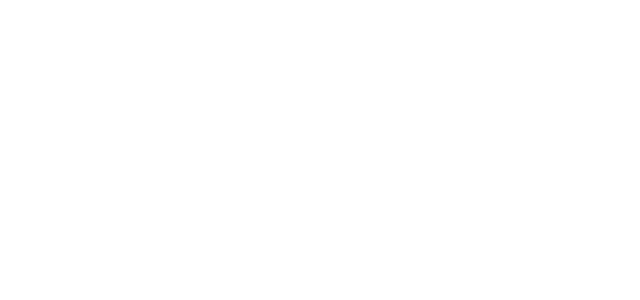
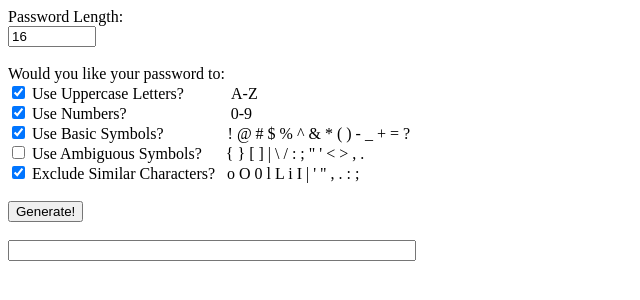
Before and after one commit to tpr0p/randpassgen, a plain HTML site: page index.html in a window 1280 px wide. Shown: the whole page, without its empty margins (0-640 px from the left). Drawn offline with Linux system fonts and the light colour scheme.

Commit message:
finished logic, program works as intended

```diff
--- a/generatePassword.js
+++ b/generatePassword.js
@@ -23,24 +23,15 @@ function characterCategory(charCodes, similarCharacterCodes){
 }
 
 //MARK: Character Lists
-
-/*
-lowercase alphabet: 97...122
-uppercase alphabet: 65...90
-numbers (0->9): 48...57
-basic symbols: 33,64,35,36,37,94,38,42,40,41,45,95,43,61,63
-b symbols: !@#$%^&*()-_+=?
-amgbiguous symbols: 123,124,91,93,124,92,47,58,59,34,39,60,62,44,46
-a symbols: {}[]|\/:;"'<>,.
-similar characters: 111,79,48,108,76,105,73,39,34,124,44,46,58,59
-s chars: oO0lLiI'"|,.:;
-*/
-
 const lowercaseCodes = [97,98,99,100,101,102,103,104,105,106,107,108,109,110,111,112,113,114,115,116,117,118,119,120,121,122];
 const uppercaseCodes = [65,66,67,68,69,70,71,72,73,74,75,76,77,78,79,80,81,82,83,84,85,86,87,88,89,90];
+//0 -> 9
 const numberCodes = [48,49,50,51,52,53,54,55,56,57];
+//basic symbols: !@#$%^&*()-_+=?
 const basicSymbolCodes = [33, 64, 35, 36, 37, 94, 38, 42, 40, 41, 45, 95, 43, 61, 63];
+//ambiguous symbols: {}[]|\/:;"'<>,.
 const ambiguousSymbolCodes = [123, 125, 91, 93, 124, 92, 47, 58, 59, 34, 39, 60, 62, 44, 46];
+//similar characters: oO0lLiI'"|,.:;
 const similarCharacterCodes = [111, 79, 48, 108, 76, 105, 73, 39, 34, 124, 44, 46, 58, 59];
 
 var lowercase = new characterCategory(lowercaseCodes, similarCharacterCodes);
@@ -51,11 +42,19 @@ var ambiguousSymbols = new characterCategory(ambiguousSymbolCodes, similarCharac
 
 //MARK: Password Generation
 function generatePassword(passwordLength, uppercaseEnabled, numbersEnabled, basicSymbolsEnabled, ambiguousSymbolsEnabled, excludeSimilarCharacters) {
+
+    //reset characterCategory counts
+    lowercase.count = 0;
+    uppercase.count = 0;
+    numbers.count = 0;
+    basicSymbols.count = 0;
+    ambiguousSymbols.count = 0;
+
     //enabledCategories holds all characterCategories that may contribute candidates to the password
     var enabledCategories = [];
     //holds the characters that compose the password
     var password = [];
-    //
+    // the elements of password converted from charCode to String
     var passwordString = "";
 
     //determine which character code arrays to use; 'candidates' are the character codes that may be contributed to the password
@@ -118,17 +117,13 @@ function generatePassword(passwordLength, uppercaseEnabled, numbersEnabled, basi
         }
     }
 
-    //shuffle "passwords" via
+    //shuffle "password"
     var currentIndex = password.length, temporaryValue, randomIndex;
 
-    // While there remain elements to shuffle...
     while (0 !== currentIndex) {
-
-        // Pick a remaining element...
+        //pick an element (descending order from end of the array) and swap it with another element--that is "randomly" chosen
         randomIndex = Math.floor(Math.random() * currentIndex);
         currentIndex -= 1;
-
-        // And swap it with the current element.
         temporaryValue = password[currentIndex];
         password[currentIndex] = password[randomIndex];
         password[randomIndex] = temporaryValue;
@@ -139,9 +134,11 @@ function generatePassword(passwordLength, uppercaseEnabled, numbersEnabled, basi
         passwordString+=String.fromCharCode(password[i]);
     }
 
-    //correct '<' and '>' for html
-    passwordString = passwordString.replace("<","&#60;");
-    passwordString = passwordString.replace(">","&#62;");
+    //correct '<' and '>' for html if "passwordString" will be output to the html document via document.write
+    if(false){
+        passwordString = passwordString.replace("<","&#60;");
+        passwordString = passwordString.replace(">","&#62;");
+    }
 
     return passwordString;
 }
--- a/index.html
+++ b/index.html
@@ -1,11 +1,72 @@
 <!DOCTYPE html>
+<!-- TODO:
+- restrict number input for password length
+- make this baby look purty with some css
+-
+-->
+
 <html>
     <head>
+        <style>
+            .numberInput{
+                width: 80px;
+            }
+            .passwordTextOutput{
+                width: 400px;
+            }
+        </style>
+
+        <!-- import generatePassword.js, which controls passwordGeneration-->
         <script type="text/javascript" src="generatePassword.js">
+        </script>
 
+        <script type="text/javascript">
+            //define function to pass relevant form inputs into generatePassword
+            function generatePasswordByInput(){
+                var passwordIO = document.getElementById("passwordIO");
+                var passwordLength = 0, uppercaseEnabled = false, numbersEnabled = false, basicSymbolsEnabled = false, ambiguousSymbolsEnabled = false, excludeSimilarCharacters = false;
+
+                //Check inputs
+                passwordLength = passwordIO.elements["passwordLength"].value;
+
+                if(passwordIO.elements["uppercaseInput"].checked){
+                    uppercaseEnabled = true;
+                }
+                if(passwordIO.elements["numbersInput"].checked){
+                    numbersEnabled = true;
+                }
+                if(passwordIO.elements["basicSymbolsInput"].checked){
+                    basicSymbolsEnabled = true;
+                }
+                if(passwordIO.elements["ambiguousSymbolsInput"].checked){
+                    ambiguousSymbolsEnabled = true;
+                }
+                if(passwordIO.elements["excludeSimilarInput"].checked){
+                    excludeSimilarCharacters = true;
+                }
+
+                //generate password based upon inputs
+                passwordIO.elements["output"].value = generatePassword(passwordLength,uppercaseEnabled,numbersEnabled,basicSymbolsEnabled,ambiguousSymbolsEnabled,excludeSimilarCharacters);
+            }
         </script>
     </head>
     <body>
+
+        <form id="passwordIO">
+            Password Length:<br/>
+            <input type="number" name="passwordLength" min="1" max="50" value="16" class="numberInput"><br/><br/>
+
+            Would you like your password to:<br/>
+            <input checked type="checkbox" name="uppercaseInput"> Use Uppercase Letters? &emsp;&emsp;&ensp; A-Z <br/>
+            <input checked type="checkbox" name="numbersInput"> Use Numbers? &emsp;&emsp;&emsp;&emsp;&emsp;&emsp; 0-9 <br/>
+            <input checked type="checkbox" name="basicSymbolsInput"> Use Basic Symbols? &emsp;&emsp;&emsp;&ensp; ! @ # $ % ^ &amp; * ( ) - _ + = ? <br/>
+            <input type="checkbox" name="ambiguousSymbolsInput"> Use Ambiguous Symbols? &emsp; { } [ ] | \ / : ; " ' &#60; &#62; , .<br/>
+            <input checked type="checkbox" name="excludeSimilarInput"> Exclude Similar Characters? &nbsp; o O 0 l L i I | ' " , . : ; <br/><br/>
+            <input type="button" name="generate" value="Generate!" onclick="generatePasswordByInput()"><br/><br/>
+
+            <input readonly type="text" name="output" class="passwordTextOutput">
+        </form>
+
         <script type="text/javascript">
 
         </script>
```
